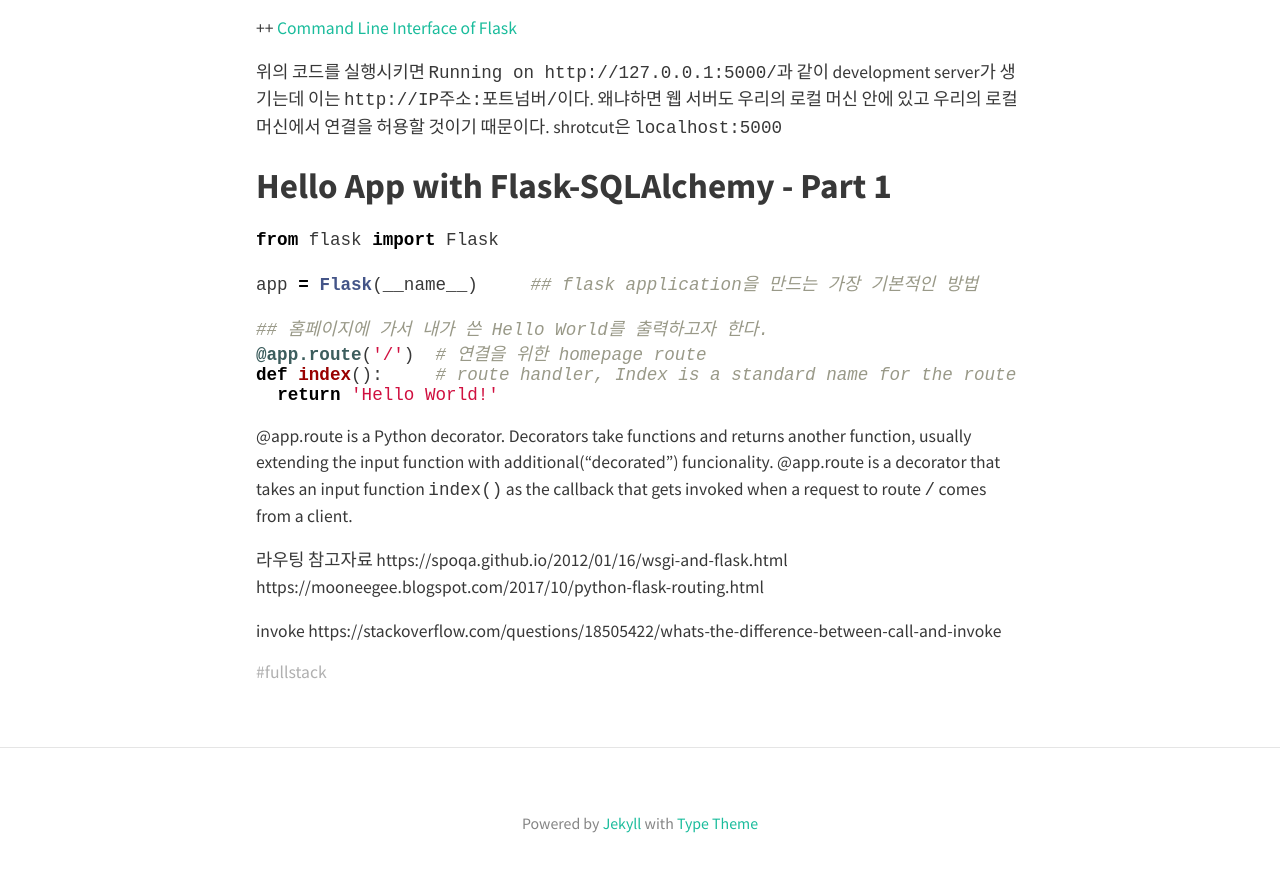
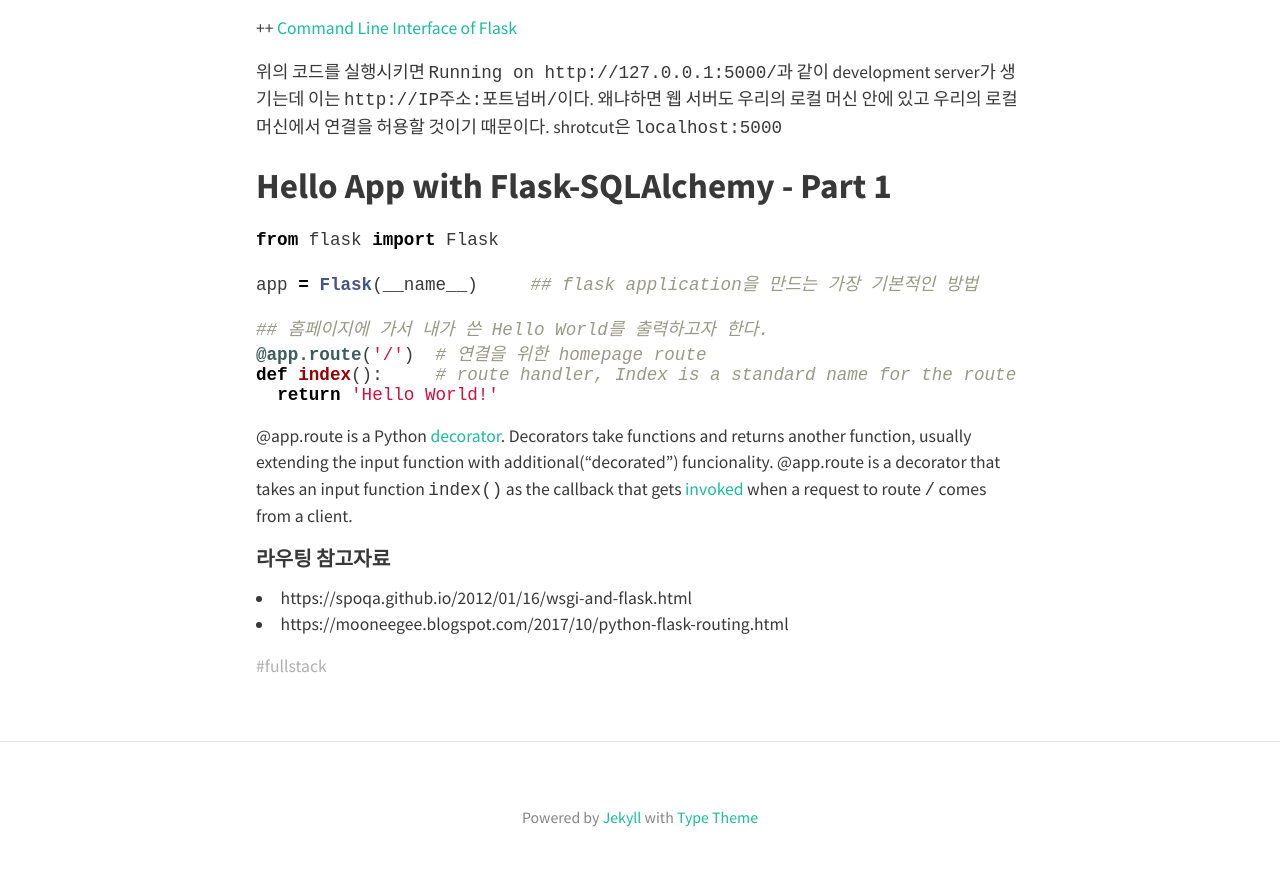
Before and after one commit to HyunlangBan/hyunlangban.github.io, a Jekyll site: the page built from _posts/2020-01-29-fullstack-06.md, in a window 1280 px wide and 900 px high, scrolled down 625 px. Shown: the top 872 px of the window. Built offline with Jekyll 4.4.1, drawn with Linux system fonts in a browser that asks for light colours; nearby versions of some CDN libraries.

Commit message:
Update 2020-01-29-fullstack-06.md

````diff
--- a/_posts/2020-01-29-fullstack-06.md
+++ b/_posts/2020-01-29-fullstack-06.md
@@ -34,12 +34,8 @@ def index():     # route handler, Index is a standard name for the route handler
   return 'Hello World!'
 ```
 
-@app.route is a Python decorator. Decorators take functions and returns another function, usually extending the input function with additional("decorated") funcionality. @app.route is a decorator that takes an input function `index()` as the callback that gets invoked when a request to route `/` comes from a client.
+@app.route is a Python [decorator](http://schoolofweb.net/blog/posts/%ED%8C%8C%EC%9D%B4%EC%8D%AC-%EB%8D%B0%EC%BD%94%EB%A0%88%EC%9D%B4%ED%84%B0-decorator/). Decorators take functions and returns another function, usually extending the input function with additional("decorated") funcionality. @app.route is a decorator that takes an input function `index()` as the callback that gets [invoked](https://stackoverflow.com/questions/18505422/whats-the-difference-between-call-and-invoke) when a request to route `/` comes from a client.
 
-라우팅 참고자료
-https://spoqa.github.io/2012/01/16/wsgi-and-flask.html
-https://mooneegee.blogspot.com/2017/10/python-flask-routing.html
-
-
-invoke
-https://stackoverflow.com/questions/18505422/whats-the-difference-between-call-and-invoke
+#### 라우팅 참고자료
+- https://spoqa.github.io/2012/01/16/wsgi-and-flask.html
+- https://mooneegee.blogspot.com/2017/10/python-flask-routing.html
````
